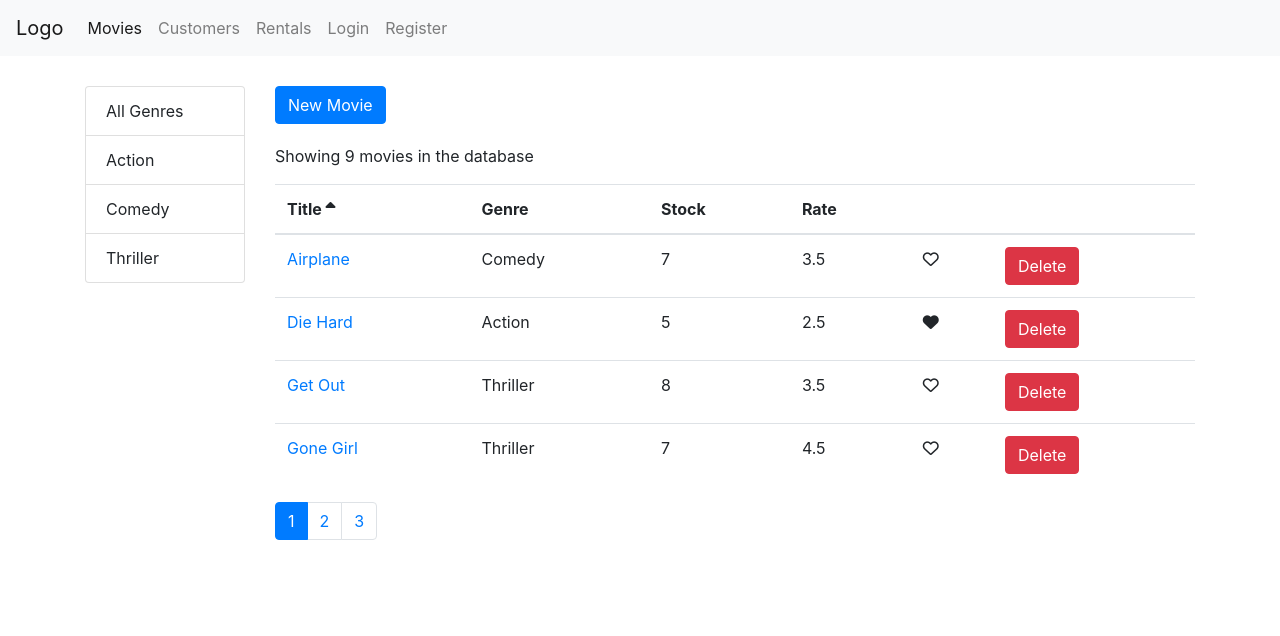
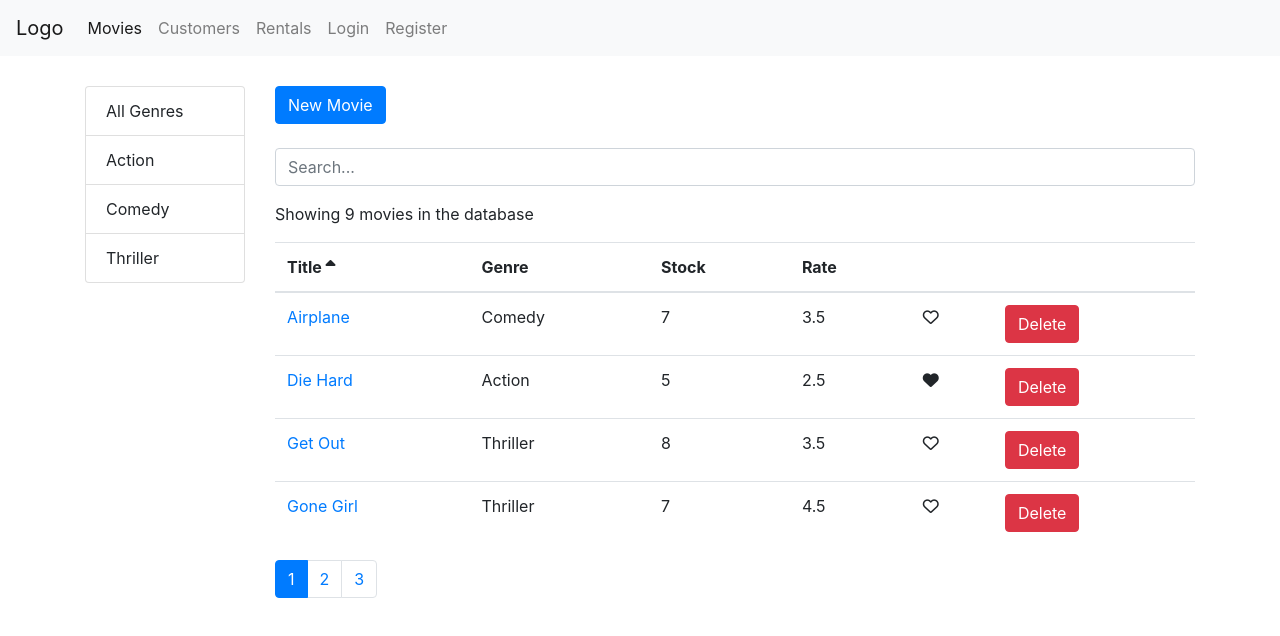
Before and after one commit to Ramonkos/movies, a React (Create React App) app: page /movies in a window 1280 px wide. Shown: the top 636 px of the page. Built offline with nearby package versions, Linux system fonts and the light colour scheme.

Commit message:
added search box

```diff
--- a/src/components/Movies.jsx
+++ b/src/components/Movies.jsx
@@ -7,6 +7,7 @@ import Pagination from './common/Pagination';
 import ListGroup from './common/ListGroup';
 import { paginate } from '../utils/paginate';
 import MoviesTable from './MoviesTable';
+import SearchInput from './common/SearchInput';
 import _ from 'lodash';
 import { Link } from 'react-router-dom/cjs/react-router-dom.min';
 
@@ -17,6 +18,8 @@ class Movies extends Component {
 		pageSize: 4,
 		currentPage: 1,
 		sortColumn: { path: 'title', order: 'asc' },
+		searchQuery: '',
+		selectedGenre: null,
 	};
 
 	componentDidMount() {
@@ -29,7 +32,7 @@ class Movies extends Component {
 	};
 
 	handleGenreSelect = (genre) => {
-		this.setState({ selectedGenre: genre, currentPage: 1 });
+		this.setState({ selectedGenre: genre, currentPage: 1, searchQuery: '' });
 	};
 
 	deleteMovie = (movie) => {
@@ -58,6 +61,10 @@ class Movies extends Component {
 		}
 	};
 
+	handleSearch = (query) => {
+		this.setState({ searchQuery: query, selectedGenre: null, currentPage: 1 });
+	};
+
 	getPagedData = () => {
 		const {
 			currentPage,
@@ -65,8 +72,16 @@ class Movies extends Component {
 			pageSize,
 			selectedGenre,
 			movies: allMovies,
+			searchQuery,
 		} = this.state;
 
+		if (searchQuery) {
+			const filtered = allMovies.filter((m) =>
+				m.title.toLowerCase().startsWith(searchQuery.toLocaleLowerCase())
+			);
+			const movies = paginate(filtered, currentPage, pageSize);
+			return { totalCount: filtered.length, movies };
+		} else {
 			const filtered =
 				selectedGenre && selectedGenre._id
 					? allMovies.filter((m) => m.genre._id === selectedGenre._id)
@@ -75,11 +90,12 @@ class Movies extends Component {
 			const sorted = _.orderBy(filtered, [sortColumn.path], [sortColumn.order]);
 			const movies = paginate(sorted, currentPage, pageSize);
 			return { totalCount: filtered.length, movies };
+		}
 	};
 
 	render() {
 		const { length: count } = this.state.movies;
-		const { currentPage, sortColumn, pageSize } = this.state;
+		const { currentPage, sortColumn, pageSize, searchQuery } = this.state;
 
 		if (count === 0) return <h3>There are no movies in the database</h3>;
 
@@ -95,13 +111,10 @@ class Movies extends Component {
 					/>
 				</div>
 				<div className='col'>
-					<Link
-						to='/movies/new'
-						className='btn btn-primary'
-						style={{ marginBottom: 20 }}
-					>
+					<Link to='/movies/new' className='btn btn-primary'>
 						New Movie
 					</Link>
+					<SearchInput value={searchQuery} onChange={this.handleSearch} />
 					<p>Showing {totalCount} movies in the database</p>
 					<MoviesTable
 						movies={movies}
--- /dev/null
+++ b/src/components/common/SearchInput.jsx
@@ -0,0 +1,17 @@
+import React, { Component } from 'react';
+import Input from '../common/Input';
+
+const SearchInput = ({ onChange, value }) => {
+	return (
+		<Input
+			type='text'
+			name='query'
+			onChange={e => onChange(e.currentTarget.value)}
+			className='form-control my-3'
+			placeholder='Search...'
+			value={value}
+		/>
+	);
+};
+
+export default SearchInput;
```
Lines whose indentation alone changed are shown as unchanged.
